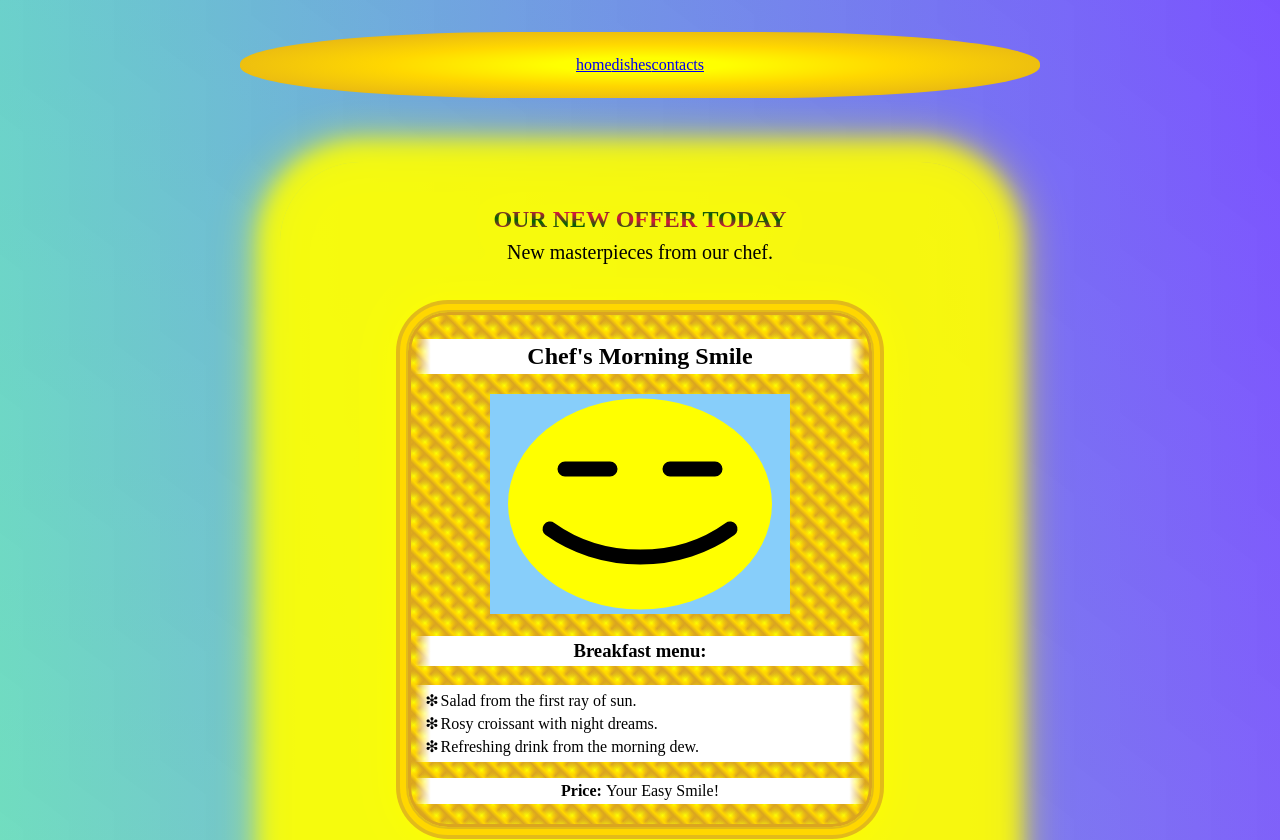
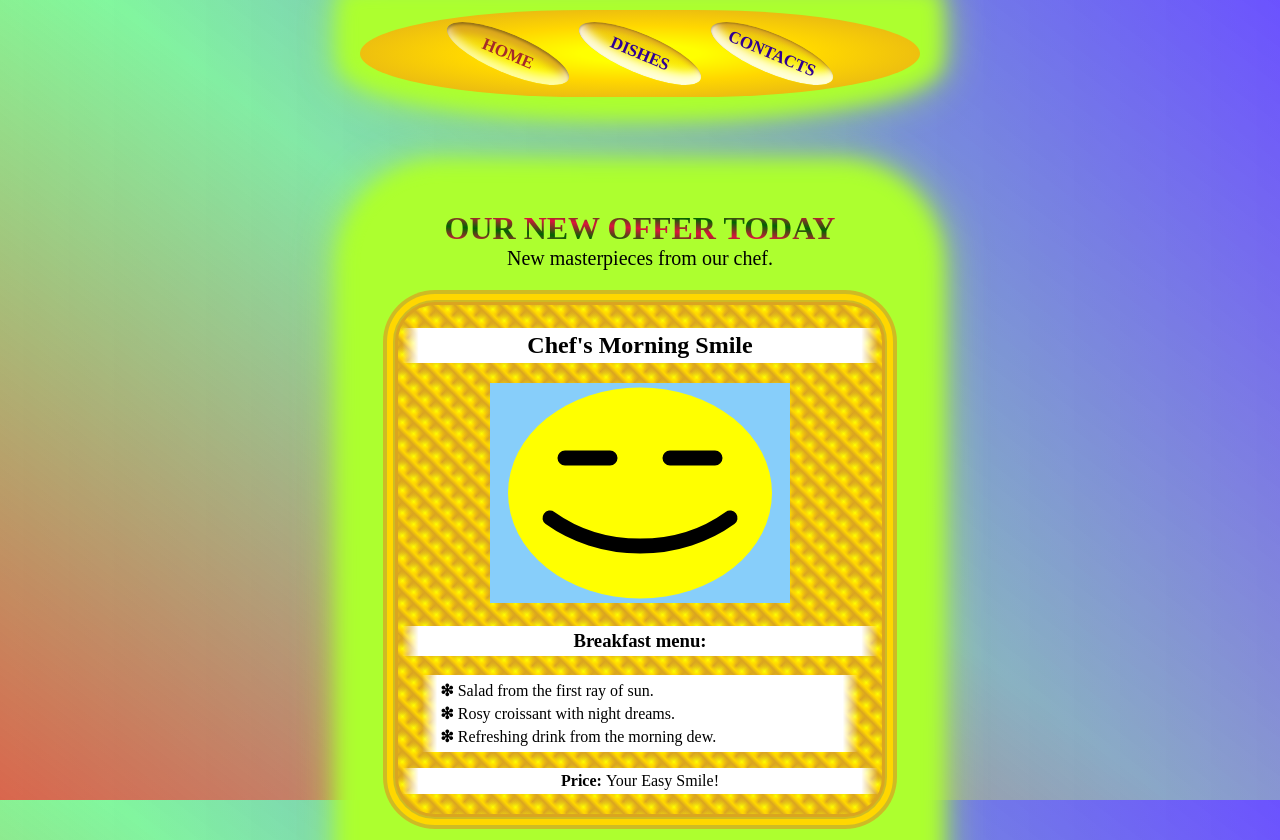
Before and after one commit to petrushya/resto-page, a website built with webpack: page index.html in a window 1280 px wide. Shown: the top 840 px of the page. Built offline with nearby package versions, Linux system fonts and the light colour scheme.

Commit message:
changes styles

```diff
--- a/src/style.css
+++ b/src/style.css
@@ -1,106 +1,198 @@
-body{
-  min-block-size: calc(100vh - 2.5rem);
-  background: linear-gradient(37deg, rgb(255,0,0,0.6), rgb(0,255,0,0.2), rgb(0,0,255,0.38)) top left / contain,
-    linear-gradient(to left, rgb(85,0,255,0.48), rgb(0,255,85,0.37)) top left / contain;
-  background-blend-mode: screen;
+html {
+  background: linear-gradient(
+        37deg,
+        rgb(255, 0, 0, 0.6),
+        rgb(0, 255, 0, 0.2),
+        rgb(0, 0, 255, 0.38)
+      )
+      top left / contain,
+    linear-gradient(to left, rgb(85, 0, 255, 0.48), rgb(0, 255, 85, 0.37))
+      top left / contain;
+  background-size: 100% 100vh;
+  background-attachment: fixed;
+  scroll-behavior: smooth;
+  --mainwidth: 70ch;
+  --shadowcolor: greenyellow;
 }
-.wrapper{
-  margin: 2rem auto;
-  inline-size: 50rem;
-}
-header, #content{
-  padding: 1.5rem 0;
+.wrapper,
+#content {
+  inline-size: var(--mainwidth);
   margin: 0 auto;
   display: flex;
   justify-content: center;
-  align-items: start;
 }
-header, footer{
-  border-radius: 35% / 48%;
-  background: radial-gradient(ellipse at center, rgb(255,255,0) 15%, rgb(255,215,0) 45%, rgb(218,165,32)) rgb(255,215,0);
+#content {
+  flex-direction: column;
+  text-align: center;
 }
-button{
+header,
+footer {
+  inline-size: var(--mainwidth);
+  padding: 1.5rem 0;
+  display: flex;
+  justify-content: center;
+  align-items: center;
+  border-radius: 40% / 50%;
+  background: radial-gradient(
+      ellipse at center,
+      rgb(255, 255, 0) 15%,
+      rgb(255, 215, 0) 45%,
+      rgb(218, 165, 32)
+    )
+    rgb(255, 215, 0);
+}
+.first {
+  position: sticky;
+  top: 10px;
+  z-index: 1;
+  background-color: var(--shadowcolor);
+  border-end-start-radius: calc(50% - 10px);
+  border-end-end-radius: calc(50% - 10px);
+  filter: drop-shadow(0 0 1.25rem var(--shadowcolor));
+  box-shadow: 0 0 1.25rem 1.25rem var(--shadowcolor);
+  margin-block-end: 2rem;
+}
+a {
+  display: inline-block;
+  text-decoration: none;
+  text-align: center;
   font-size: 1.5rem;
   font-weight: bold;
-  inline-size: 10rem;
-  padding-top: 0.5rem;
-  padding-bottom: 0.5rem;
+  font-variant: small-caps;
+  inline-size: 11ch;
+  padding-block-start: 0.25rem;
+  padding-block-end: 0.5rem;
   cursor: pointer;
   caret-color: transparent;
+  border: unset;
   border-radius: 50%;
-  border: unset;
-  transform: rotate(25deg);
-  background: linear-gradient(-12.5deg, rgb(255,255,0,0.9) 30%, rgb(218,165,32,0.55) 85% , rgb(218,165,32)), rgb(255,215,0);
-  box-shadow: inset 1px 1px 2px rgb(0,0,0,0.25), inset -3px -12px 10px rgb(255,255,255,0.85), inset 5px 4px 5px rgb(218,165,32);
+  transform: rotate(23deg);
+  background: linear-gradient(
+      -12.5deg,
+      rgb(255, 255, 0, 0.9) 30%,
+      rgb(218, 165, 32, 0.55) 85%,
+      rgb(218, 165, 32)
+    ),
+    rgb(255, 215, 0);
+  box-shadow: inset 1px 1px 2px rgb(0, 0, 0, 0.25),
+    inset -3px -12px 10px rgb(255, 255, 255, 0.85),
+    inset 5px 4px 5px rgb(218, 165, 32);
+  color: color-mix(in hsl, red 16%, navy);
 }
-button:is(:hover, :focus, :active, .color){
-  box-shadow: inset 1px 2px 3px rgb(0,0,0,0.35), inset -5px -8px 10px rgb(255,255,255,0.65), inset 4px 10px 10px rgb(218,165,32);
-  color: rgb(160,82,45);
-  outline: none;
+a:is(:hover, :focus) {
+  outline: medium solid white;
 }
-#content{
-  flex-direction: column;
-  align-items: center;
-  text-align: center;
-  inline-size: 45rem;
+a.color {
+  box-shadow: inset 1px 2px 3px rgb(0, 0, 0, 0.35),
+    inset -5px -8px 10px rgb(255, 255, 255, 0.65),
+    inset 4px 10px 10px rgb(218, 165, 32);
+  color: brown;
+}
+section {
+  inline-size: var(--mainwidth);
   border-radius: 5rem;
-  background-color: rgb(255,255,0,0.75);
-  filter: drop-shadow(0 0 1.25rem rgb(255,255,0));
-  box-shadow: 0 0 1.25rem 1.25rem rgb(255,255,0,0.75);
-  margin: 4rem auto;
+  background-color: var(--shadowcolor);
+  filter: drop-shadow(0 0 1.25rem var(--shadowcolor));
+  box-shadow: 0 0 1.25rem 1.25rem var(--shadowcolor);
+  margin: 3.5rem auto;
+  scroll-margin-block-start: 11.5rem;
 }
-.mainpara{
+.mainpara {
   font-size: 1.25rem;
-  margin-block-start: 0.5rem;
-  margin-block-end: 3rem;
+  margin-block-start: 0;
+  margin-block-end: 2rem;
 }
-article{
-  max-inline-size: 35rem;
-  border: 0.2rem solid rgb(218,165,32);
-  outline: 0.4rem solid rgb(255,215,0);
-  box-shadow: 0 0 0 0.75rem rgb(218,165,32,0.75);
+article {
+  inline-size: calc(var(--mainwidth) * 0.85);
+  border: 0.2rem solid rgb(218, 165, 32);
+  outline: 0.4rem solid rgb(255, 215, 0);
+  box-shadow: 0 0 0 0.75rem rgb(218, 165, 32, 0.75);
   outline-offset: 0.15rem;
-  background: repeating-linear-gradient(45deg, transparent 0.5rem, rgb(218,165,32) 1rem, rgb(255,215,0), transparent 1.5rem),
-  repeating-linear-gradient(-45deg,  transparent 0.5rem, rgb(218,165,32) 1rem, rgb(255,215,0), transparent 1.5rem);
+  background: repeating-linear-gradient(
+      45deg,
+      transparent 0.5rem,
+      rgb(218, 165, 32) 1rem,
+      rgb(255, 215, 0),
+      transparent 1.5rem
+    ),
+    repeating-linear-gradient(
+      -45deg,
+      transparent 0.5rem,
+      rgb(218, 165, 32) 1rem,
+      rgb(255, 215, 0),
+      transparent 1.5rem
+    ),
+    rgb(255, 255, 0);
   border-radius: 2.5rem;
-  margin: 0 auto 3rem;
+  margin: 0 auto 2.5rem;
   padding: 0.25rem;
 }
-img{
-  background-color: rgb(255,255,0);
+img {
+  background: linear-gradient(
+        37deg,
+        rgb(255, 0, 0, 0.6),
+        rgb(0, 255, 0, 0.2),
+        rgb(0, 0, 255, 0.38)
+      )
+      top left / contain,
+    linear-gradient(to left, rgb(85, 0, 255, 0.48), rgb(0, 255, 85, 0.37))
+      top left / contain,
+    white;
 }
-ul li::marker{
+ul li::marker {
   content: "\2747";
 }
-ul, ol{
+ul,
+ol {
+  inline-size: 85%;
   margin: 0 auto 1rem;
-  padding-left: 1.5rem;
-}
-ol{
-  inline-size: 80%;
   padding-left: 2rem;
 }
-li{
+li {
   text-align: start;
-  padding: 0.125rem;
+  padding: 0.125rem 1ch 0.125rem 0.5ch;
+  &::marker {
+    font-weight: bold;
+  }
 }
-p span, li span{
+p span,
+li span {
   font-weight: bold;
 }
-h1{
-  background: linear-gradient(5deg, rgb(0,0,128), rgb(220,20,60), rgb(0,100,0), rgb(220,20,60), rgb(0,100,0), rgb(220,20,60), rgb(0,0,128));
+h1 {
+  font-size: 2rem;
+  background: linear-gradient(
+    5deg,
+    rgb(0, 0, 128),
+    rgb(220, 20, 60),
+    rgb(0, 100, 0),
+    rgb(220, 20, 60),
+    rgb(0, 100, 0),
+    rgb(220, 20, 60),
+    rgb(0, 0, 128)
+  );
   background-clip: text;
   color: transparent;
   margin-block-end: 0;
 }
-h2, h3, article p, ol, ul{
+h2,
+h3,
+article p,
+ol,
+ul {
   padding-top: 0.25rem;
   padding-bottom: 0.25rem;
-  background: linear-gradient(to right, rgb(255,255,255,0), rgb(255,255,255) 3.5%, rgb(255,255,255) 96.5%, rgb(255,255,255,0));
+  background: linear-gradient(
+    to right,
+    rgb(255, 255, 255, 0),
+    rgb(255, 255, 255) 3.5%,
+    rgb(255, 255, 255) 96.5%,
+    rgb(255, 255, 255, 0)
+  );
 }
-footer{
-  text-align: center;
+footer {
   font-weight: bold;
-  margin: 0 auto;
-  padding: 1.45rem 0;
+  & p {
+    margin: 0.5rem 0;
+  }
 }
```
